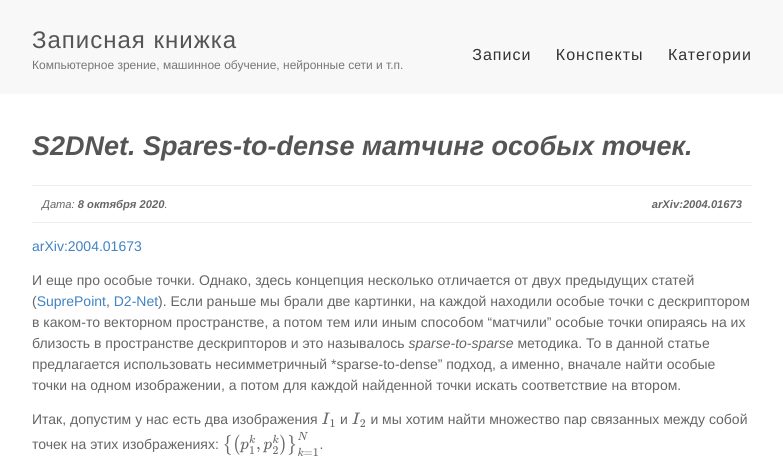
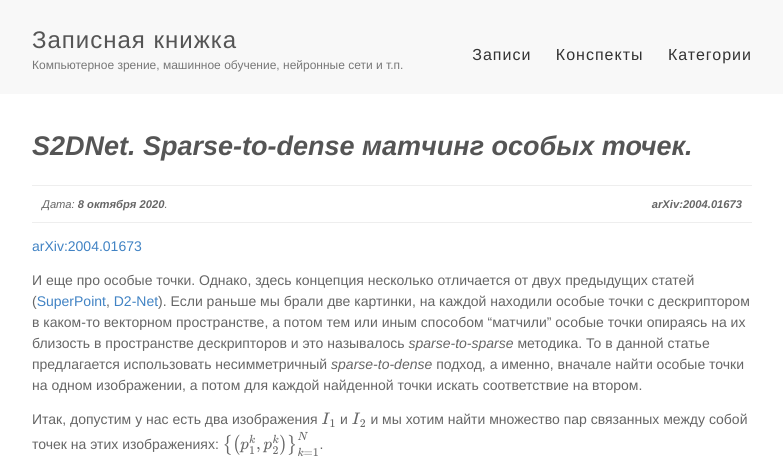
Before and after one commit to vbystricky/vbystricky.github.io, a Jekyll site: the page built from _article_notes/2020/2020-10-08.md, in a window 1280 px wide and 900 px high. Shown: the top 469 px of the window, without its empty margins (248-1031 px from the left). Built offline with Jekyll 4.4.1, drawn with Linux system fonts in a browser that asks for light colours; formulas are drawn with MathJax 3.

Commit message:
Fix typo

```diff
--- a/_article_notes/2020/2020-10-08.md
+++ b/_article_notes/2020/2020-10-08.md
@@ -1,6 +1,6 @@
 ---
 layout: article_notes
-title: S2DNet. Spares-to-dense матчинг особых точек.
+title: S2DNet. Sparse-to-dense матчинг особых точек.
 date: 2020-10-08
 tags: [SfM, CNN, feature points]
 cite: "arXiv:2004.01673"
@@ -12,10 +12,10 @@ send2tg: true
 
 [{{ page.cite }}]({{ page.link }})
 
-И еще про особые точки. Однако, здесь концепция несколько отличается от двух предыдущих статей ([SuprePoint]({% link _article_notes/2020/2020-10-03.md
+И еще про особые точки. Однако, здесь концепция несколько отличается от двух предыдущих статей ([SuperPoint]({% link _article_notes/2020/2020-10-03.md
 %}), [D2-Net]({% link _article_notes/2020/2020-10-06.md %})). Если раньше мы брали две картинки, на каждой находили особые точки с дескриптором в
 каком-то векторном пространстве, а потом тем или иным способом "матчили" особые точки опираясь на их близость в пространстве дескрипторов и это
-называлось *sparse-to-sparse* методика. То в данной статье предлагается использовать несимметричный *sparse-to-dense" подход, а именно, вначале
+называлось *sparse-to-sparse* методика. То в данной статье предлагается использовать несимметричный *sparse-to-dense* подход, а именно, вначале
 найти особые точки на одном изображении, а потом для каждой найденной точки искать соответствие на втором.
 
 <!--more-->
```
